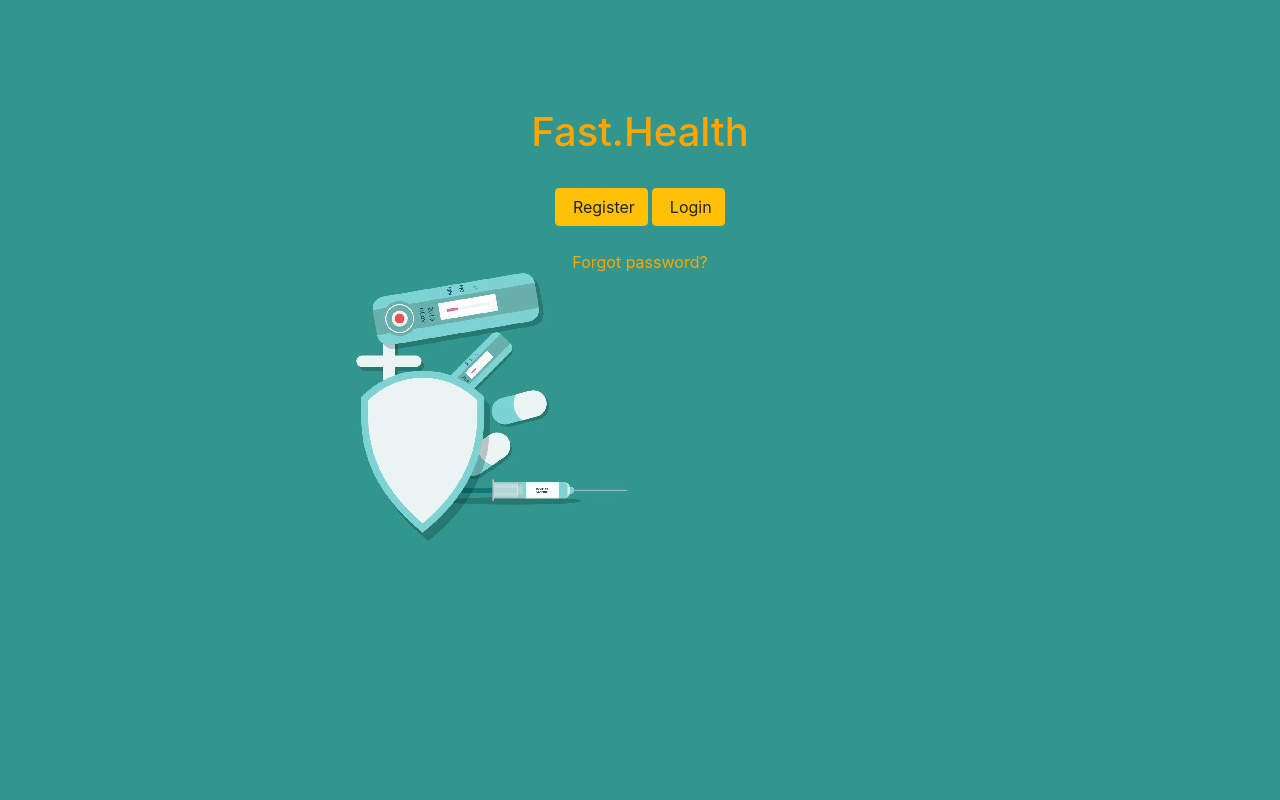
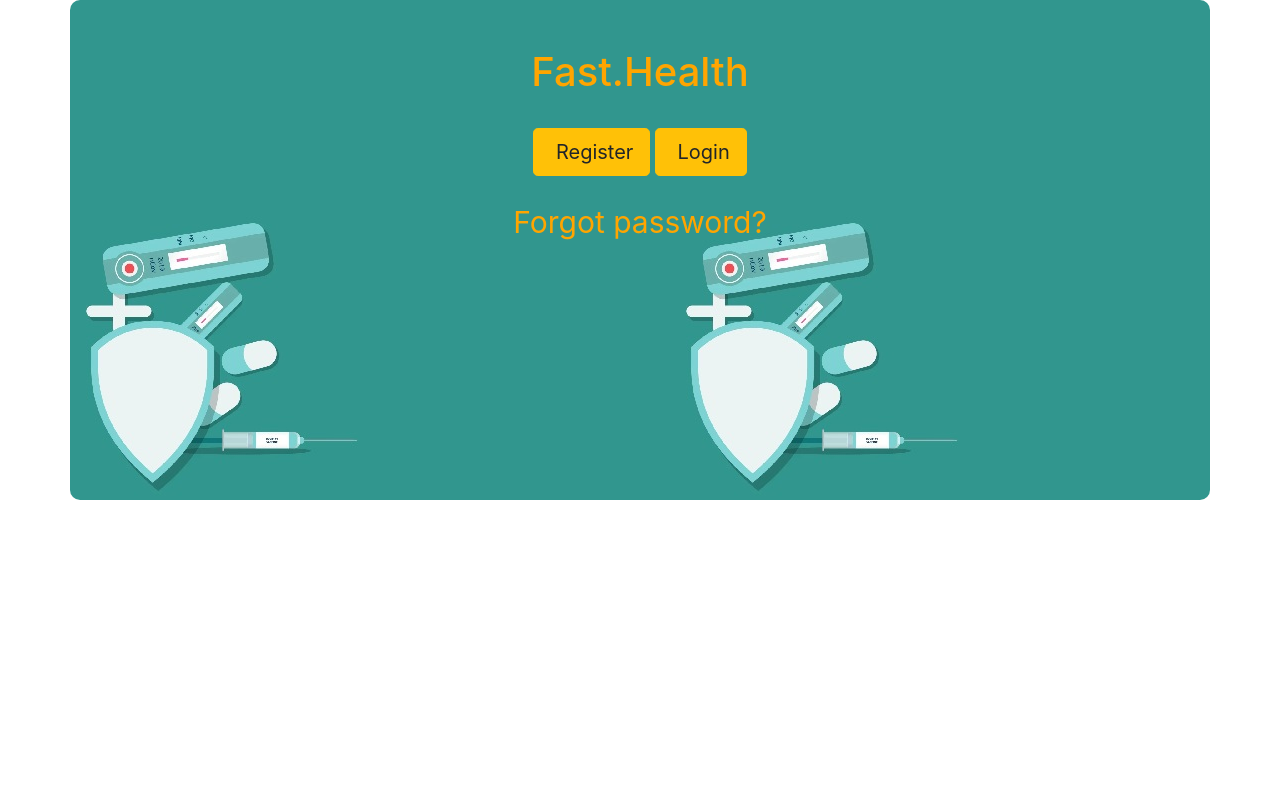
Before and after one commit to reversingentropy/Fast.Health, a Flask app: page / in a window 1280 px wide. Run offline with Flask 2, Linux system fonts and the light colour scheme; some libraries are stand-ins or nearby versions.

Commit message:
Changed login.html again

```diff
--- a/templates/login.html
+++ b/templates/login.html
@@ -1,9 +1,32 @@
 <!DOCTYPE html>
 <html>
+	<meta charset="utf-8">
+	<meta name="viewport" content="width=device-width, initial-scale=1">
 	<head>
-  <link rel="stylesheet" href="https://maxcdn.bootstrapcdn.com/bootstrap/4.5.2/css/bootstrap.min.css">
-  <script src="https://ajax.googleapis.com/ajax/libs/jquery/3.5.1/jquery.min.js"></script>
-  <script src="https://maxcdn.bootstrapcdn.com/bootstrap/4.5.2/js/bootstrap.min.js"></script>
+		<link rel="stylesheet" href="https://cdn.jsdelivr.net/npm/bootstrap@4.6.0/dist/css/bootstrap.min.css">
+		<script src="https://code.jquery.com/jquery-3.5.1.min.js"></script>
+		<script src="https://cdn.jsdelivr.net/npm/bootstrap@4.6.0/dist/js/bootstrap.bundle.min.js"></script>
+
+		<style>
+			.button {
+			  width: 100%;
+			}
+			.container-outer {
+			  /* background-color: #31968e; */
+			  min-height:500px;
+			  border-radius: 10px;
+			  background-image: url("{{ url_for('static', filename='img/RAS.jpg') }}");
+			  background-color: lightblue;
+			}
+			.button-container form,
+			.button-container form div {
+				display: inline;
+			}
+			.button-container button {
+				display: inline;
+				vertical-align: middle;
+			}
+		</style>
 		<script>
 			var li = {{ params['loggingIn']|tojson }};
 			var rg = {{ params['registering']|tojson }};
@@ -28,64 +51,30 @@
 			console.log("something else")
 			}
 		</script>
-  <style>
-    .button {
-      width: 100%;
-    }
-    .container-outer {
-      position:absolute;
-      top:0px;
-      bottom:0px;
-      width:100%;
-      height:auto;
-      background-color: #31968e;
-      /* background-color: lightblue; */
-    }
-    .container {
-      width: 600px;
-      height: 500px;
-      border-radius: 10px;
-      background-image: url('static/img/RAS.jpg');
-    }
-    .center {
-      position: absolute;
-      left: 50%;
-      margin-left:-300px;
-      margin-top:+50px;
-      padding: 10px;
-    }
-    .button-container form,
-    .button-container form div {
-        display: inline;
-    }
-    .button-container button {
-        display: inline;
-        vertical-align: middle;
-    }
-    table, th, td {
-        padding:4px;
-    }
-  </style>
 		<title>Fast.Health</title>
 	</head>
 <body>
-  <div class="container-outer">
-    <div class="container center">
+	<div class="container container-outer">
+		<div class="container">
 			<h1 style="text-align:center; color:orange"><br />Fast.Health</h1><br />
 			<div style="text-align:center">
 			  <div class="button-container">
 				<form method="POST" action="/registering" >
-            <button type="submit" name="registerbtn" id="registerbtn" class="btn btn-warning"
+				  <button type="submit" name="registerbtn" id="registerbtn" class="btn btn-warning btn-lg"
 					value="Submit" >&nbsp;Register</button>
 				</form>
 				<form method="POST" action="/login" >
-            <button type="submit" name="loginbtn" id="loginbtn" class="btn btn-warning"
+				  <button type="submit" name="loginbtn" id="loginbtn" class="btn btn-warning btn-lg"
 					value="Submit" ><span class="glyphicon glyphicon-hand-up"></span>&nbsp;Login</button>
 				</form>
 			  </div>
+			  <div>
 			  <br />
-        <a href="{{'/changepass'}}"><p style="color:orange; text-align:center">Forgot password?</p></a>
+			  <a href="{{'/changepass'}}"><p style="color:orange; text-align:center; font-size:30px;">Forgot password?</p></a>
 			  <br />
+			  <br />
+			  <br />
+			  </div>
 			</div>
 		  </div>
 		  <div id="myModal" class="modal fade" role="dialog">
@@ -188,5 +177,6 @@
 			</div>
 		</div>
 	</div>
+
 </body>
 </html>
```
Lines whose indentation alone changed are shown as unchanged.
